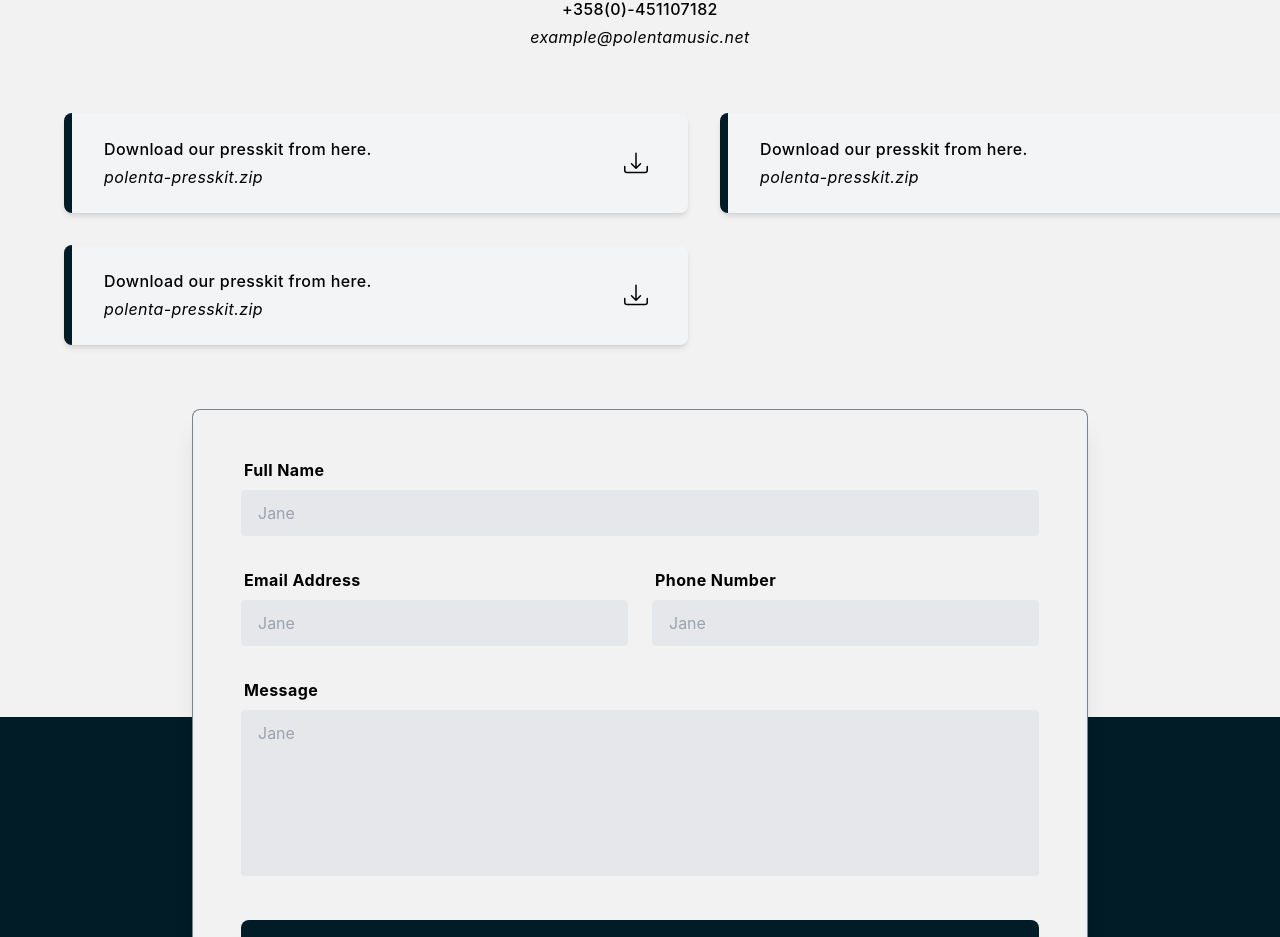
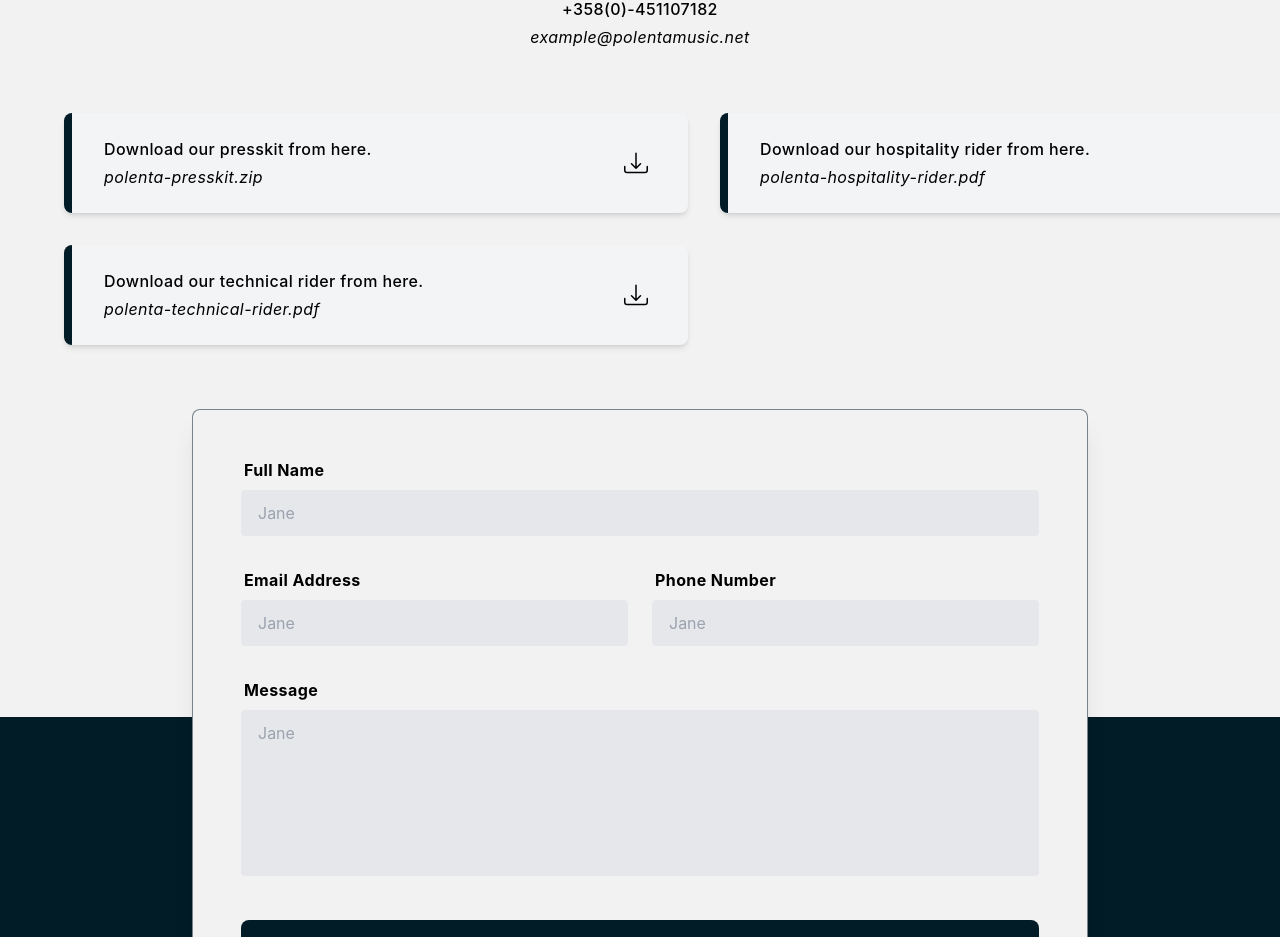
Before and after one commit to eliasfrigard/polenta, a Next.js app: page /contact in a window 1280 px wide. Shown: the part 1833-2770 px from the top of the page. Built offline with nearby package versions, Linux system fonts and the light colour scheme.

Commit message:
pushing latest

```diff
--- a/pages/contact.js
+++ b/pages/contact.js
@@ -34,8 +34,8 @@ export default function Contact() {
           className='flex items-center justify-between gap-8 p-8 pr-10 h-[100px] cursor-pointer w-full border-l-8 border-[#011C26] rounded-lg bg-gray-100 shadow-md hover:bg-[#011C26] hover:text-white duration-100'
         >
           <div className='flex flex-col justify-between gap-1'>
-            <p className='text font-medium tracking-wide'>Download our presskit from here.</p>
-            <p className='text italic tracking-wide'>polenta-presskit.zip</p>
+            <p className='text font-medium tracking-wide'>Download our technical rider from here.</p>
+            <p className='text italic tracking-wide'>polenta-technical-rider.pdf</p>
           </div>
 
           <BsDownload className='text-2xl'></BsDownload>
@@ -45,8 +45,8 @@ export default function Contact() {
           className='flex items-center justify-between gap-8 p-8 pr-10 h-[100px] cursor-pointer w-full border-l-8 border-[#011C26] rounded-lg bg-gray-100 shadow-md hover:bg-[#011C26] hover:text-white duration-100'
         >
           <div className='flex flex-col justify-between gap-1'>
-            <p className='text font-medium tracking-wide'>Download our presskit from here.</p>
-            <p className='text italic tracking-wide'>polenta-presskit.zip</p>
+            <p className='text font-medium tracking-wide'>Download our hospitality rider from here.</p>
+            <p className='text italic tracking-wide'>polenta-hospitality-rider.pdf</p>
           </div>
 
           <BsDownload className='text-2xl'></BsDownload>
```
